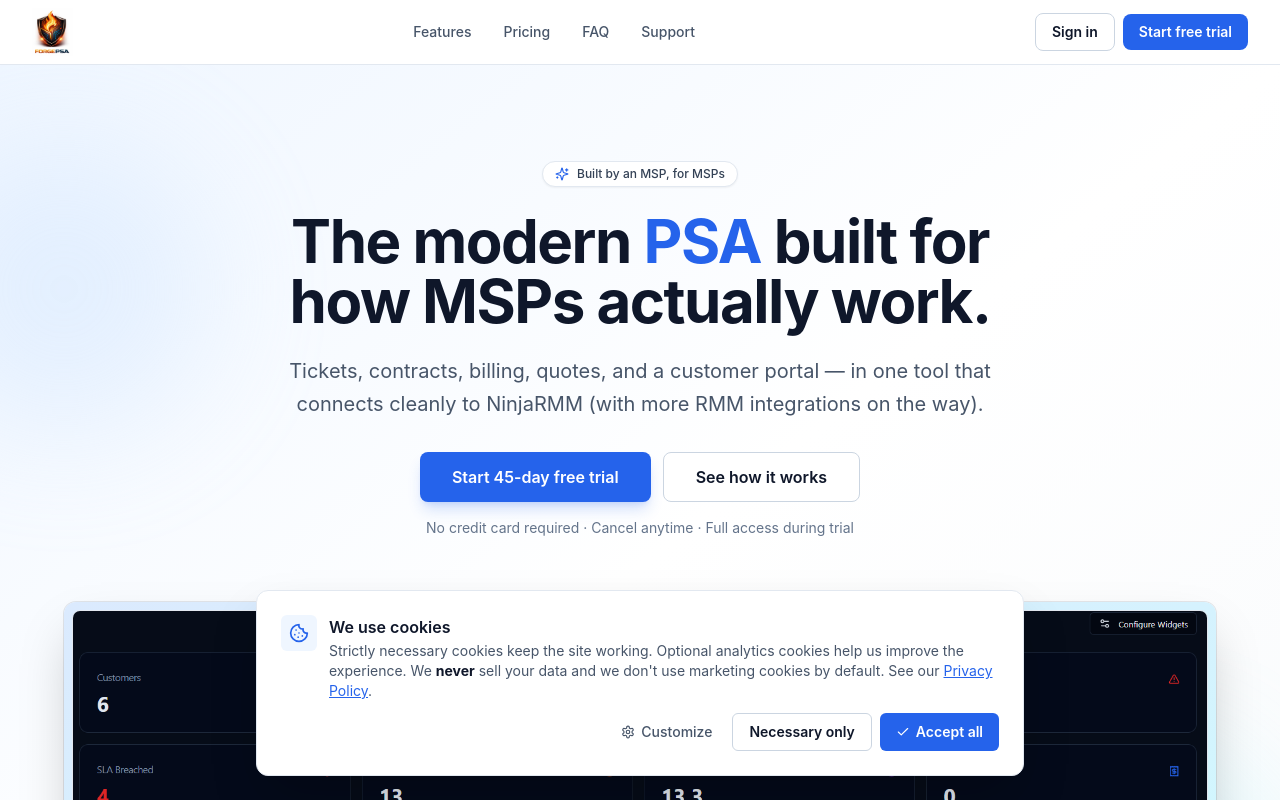
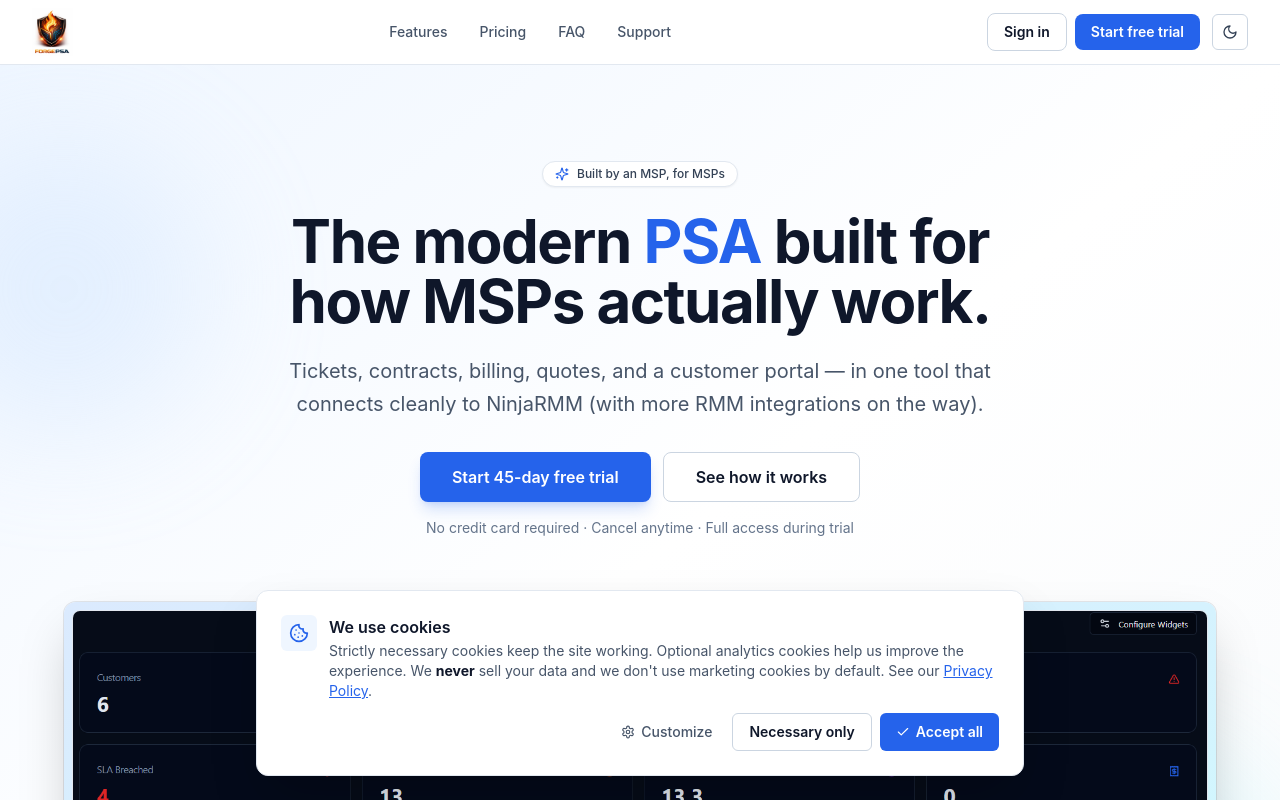
Before and after one commit to RivertownTechnology/rivertown-psa-rmm, a React (Vite) app in the folder apps/marketing/: page / in a window 1280 px wide. Shown: the top 800 px of the page. Built offline with nearby package versions, Linux system fonts and the light colour scheme; no server answers.

Commit message:
website fix

```diff
--- a/apps/marketing/index.html
+++ b/apps/marketing/index.html
@@ -76,6 +76,19 @@
         ]
       }
     </script>
+    <!-- Theme bootstrap — apply dark class before first paint to avoid FOUC -->
+    <script>
+      (function () {
+        try {
+          var saved = localStorage.getItem('forgepsa.theme');
+          var resolved = saved === 'dark' ? 'dark'
+            : saved === 'light' ? 'light'
+            : (window.matchMedia('(prefers-color-scheme: dark)').matches ? 'dark' : 'light');
+          if (resolved === 'dark') document.documentElement.classList.add('dark');
+        } catch (e) {}
+      })();
+    </script>
+
     <!--
       Google Analytics 4 with Consent Mode v2.
       Replace G-XXXXXXXXXX with your real Measurement ID after creating a GA4 property.
--- a/apps/marketing/src/App.tsx
+++ b/apps/marketing/src/App.tsx
@@ -10,8 +10,17 @@
 import { MarketingHeader } from './components/MarketingHeader';
 import { MarketingFooter } from './components/MarketingFooter';
 import { CookieConsent } from './components/CookieConsent';
+import { ThemeProvider } from './lib/theme';
 
 export function App() {
+  return (
+    <ThemeProvider>
+      <AppInner />
+    </ThemeProvider>
+  );
+}
+
+function AppInner() {
   const [pathname, setPathname] = useState(window.location.pathname);
 
   useEffect(() => {
--- a/apps/marketing/src/components/MarketingHeader.tsx
+++ b/apps/marketing/src/components/MarketingHeader.tsx
@@ -1,8 +1,10 @@
 import { useState } from 'react';
-import { Menu, X } from 'lucide-react';
+import { Menu, X, Sun, Moon } from 'lucide-react';
+import { useTheme } from '@/lib/theme';
 
 export function MarketingHeader({ pathname, navigate }: { pathname: string; navigate: (p: string) => void }) {
   const [open, setOpen] = useState(false);
+  const { resolved, toggle } = useTheme();
 
   const navItem = (label: string, path: string) => (
     <button
@@ -48,16 +50,33 @@
           >
             Start free trial
           </button>
+          <button
+            onClick={toggle}
+            aria-label={resolved === 'dark' ? 'Switch to light mode' : 'Switch to dark mode'}
+            title={resolved === 'dark' ? 'Switch to light mode' : 'Switch to dark mode'}
+            className="ml-1 inline-flex items-center justify-center h-9 w-9 rounded-md border border-slate-300 dark:border-slate-700 bg-white dark:bg-slate-900 hover:bg-slate-50 dark:hover:bg-slate-800 text-slate-700 dark:text-slate-300 transition-colors"
+          >
+            {resolved === 'dark' ? <Sun className="h-4 w-4" /> : <Moon className="h-4 w-4" />}
+          </button>
         </div>
 
-        {/* Mobile menu toggle */}
+        {/* Mobile: theme toggle + menu */}
+        <div className="sm:hidden flex items-center gap-1">
+          <button
+            onClick={toggle}
+            aria-label={resolved === 'dark' ? 'Switch to light mode' : 'Switch to dark mode'}
+            className="inline-flex items-center justify-center h-9 w-9 rounded-md text-slate-700 dark:text-slate-300 hover:bg-slate-100 dark:hover:bg-slate-800"
+          >
+            {resolved === 'dark' ? <Sun className="h-5 w-5" /> : <Moon className="h-5 w-5" />}
+          </button>
           <button
             onClick={() => setOpen(!open)}
-          className="sm:hidden inline-flex items-center justify-center h-9 w-9 rounded-md text-slate-700 dark:text-slate-300 hover:bg-slate-100 dark:hover:bg-slate-800"
+            className="inline-flex items-center justify-center h-9 w-9 rounded-md text-slate-700 dark:text-slate-300 hover:bg-slate-100 dark:hover:bg-slate-800"
             aria-label={open ? 'Close menu' : 'Open menu'}
           >
             {open ? <X className="h-5 w-5" /> : <Menu className="h-5 w-5" />}
           </button>
+        </div>
       </div>
 
       {/* Mobile dropdown */}
--- a/apps/marketing/src/index.css
+++ b/apps/marketing/src/index.css
@@ -2,7 +2,7 @@
 @tailwind components;
 @tailwind utilities;
 
-body {
+html, body {
   font-family: -apple-system, BlinkMacSystemFont, 'Segoe UI', Roboto, Oxygen, Ubuntu, sans-serif;
   -webkit-font-smoothing: antialiased;
   -moz-osx-font-smoothing: grayscale;
@@ -10,18 +10,11 @@
   color: #0f172a; /* slate-900 */
 }
 
-@media (prefers-color-scheme: dark) {
-  body {
-    background: #020617; /* slate-950 */
-    color: #e2e8f0;       /* slate-200 */
-  }
-  /* Soften screenshot images in dark mode so they don't blast bright */
-  img.dark\:dim {
-    opacity: 0.92;
-  }
+html.dark, html.dark body {
+  background: #020617; /* slate-950 */
+  color: #e2e8f0;       /* slate-200 */
 }
 
-/* Improve mobile tap target size on links and buttons */
 button, a {
   -webkit-tap-highlight-color: transparent;
 }
--- /dev/null
+++ b/apps/marketing/src/lib/theme.tsx
@@ -0,0 +1,84 @@
+import { createContext, useContext, useEffect, useState, type ReactNode } from 'react';
+
+type Theme = 'light' | 'dark' | 'system';
+type ResolvedTheme = 'light' | 'dark';
+
+const STORAGE_KEY = 'forgepsa.theme';
+
+interface ThemeContextValue {
+  theme: Theme;
+  resolved: ResolvedTheme;
+  setTheme: (t: Theme) => void;
+  toggle: () => void;
+}
+
+const Ctx = createContext<ThemeContextValue | null>(null);
+
+function readSystemTheme(): ResolvedTheme {
+  if (typeof window === 'undefined') return 'light';
+  return window.matchMedia('(prefers-color-scheme: dark)').matches ? 'dark' : 'light';
+}
+
+function applyTheme(resolved: ResolvedTheme) {
+  const root = document.documentElement;
+  if (resolved === 'dark') root.classList.add('dark');
+  else root.classList.remove('dark');
+}
+
+export function ThemeProvider({ children }: { children: ReactNode }) {
+  const [theme, setThemeState] = useState<Theme>(() => {
+    if (typeof window === 'undefined') return 'system';
+    const saved = localStorage.getItem(STORAGE_KEY) as Theme | null;
+    return saved ?? 'system';
+  });
+
+  const [resolved, setResolved] = useState<ResolvedTheme>(() =>
+    theme === 'system' ? readSystemTheme() : theme,
+  );
+
+  useEffect(() => {
+    const next: ResolvedTheme = theme === 'system' ? readSystemTheme() : theme;
+    setResolved(next);
+    applyTheme(next);
+  }, [theme]);
+
+  // Re-resolve when system preference changes (only matters if theme === 'system')
+  useEffect(() => {
+    if (theme !== 'system' || typeof window === 'undefined') return;
+    const mq = window.matchMedia('(prefers-color-scheme: dark)');
+    const handler = () => {
+      const r = mq.matches ? 'dark' : 'light';
+      setResolved(r);
+      applyTheme(r);
+    };
+    mq.addEventListener('change', handler);
+    return () => mq.removeEventListener('change', handler);
+  }, [theme]);
+
+  function setTheme(t: Theme) {
+    localStorage.setItem(STORAGE_KEY, t);
+    setThemeState(t);
+  }
+
+  function toggle() {
+    // Cycle: if currently following system → switch to opposite of resolved.
+    // Otherwise flip light↔dark explicitly.
+    if (theme === 'system') {
+      setTheme(resolved === 'dark' ? 'light' : 'dark');
+    } else {
+      setTheme(theme === 'dark' ? 'light' : 'dark');
+    }
+  }
+
+  return (
+    <Ctx.Provider value={{ theme, resolved, setTheme, toggle }}>
+      {children}
+    </Ctx.Provider>
+  );
+}
+
+export function useTheme() {
+  const c = useContext(Ctx);
+  if (!c) throw new Error('useTheme outside ThemeProvider');
+  return c;
+}
--- a/apps/marketing/tailwind.config.js
+++ b/apps/marketing/tailwind.config.js
@@ -1,8 +1,8 @@
 /** @type {import('tailwindcss').Config} */
 export default {
   content: ['./index.html', './src/**/*.{js,ts,jsx,tsx}'],
-  // Auto-follow OS preference for marketing (no manual toggle).
-  darkMode: 'media',
+  // Manual toggle via the `dark` class on <html>, defaulting to OS preference on first visit
+  darkMode: 'class',
   theme: {
     extend: {
       colors: {
```
Lines whose indentation alone changed are shown as unchanged.
